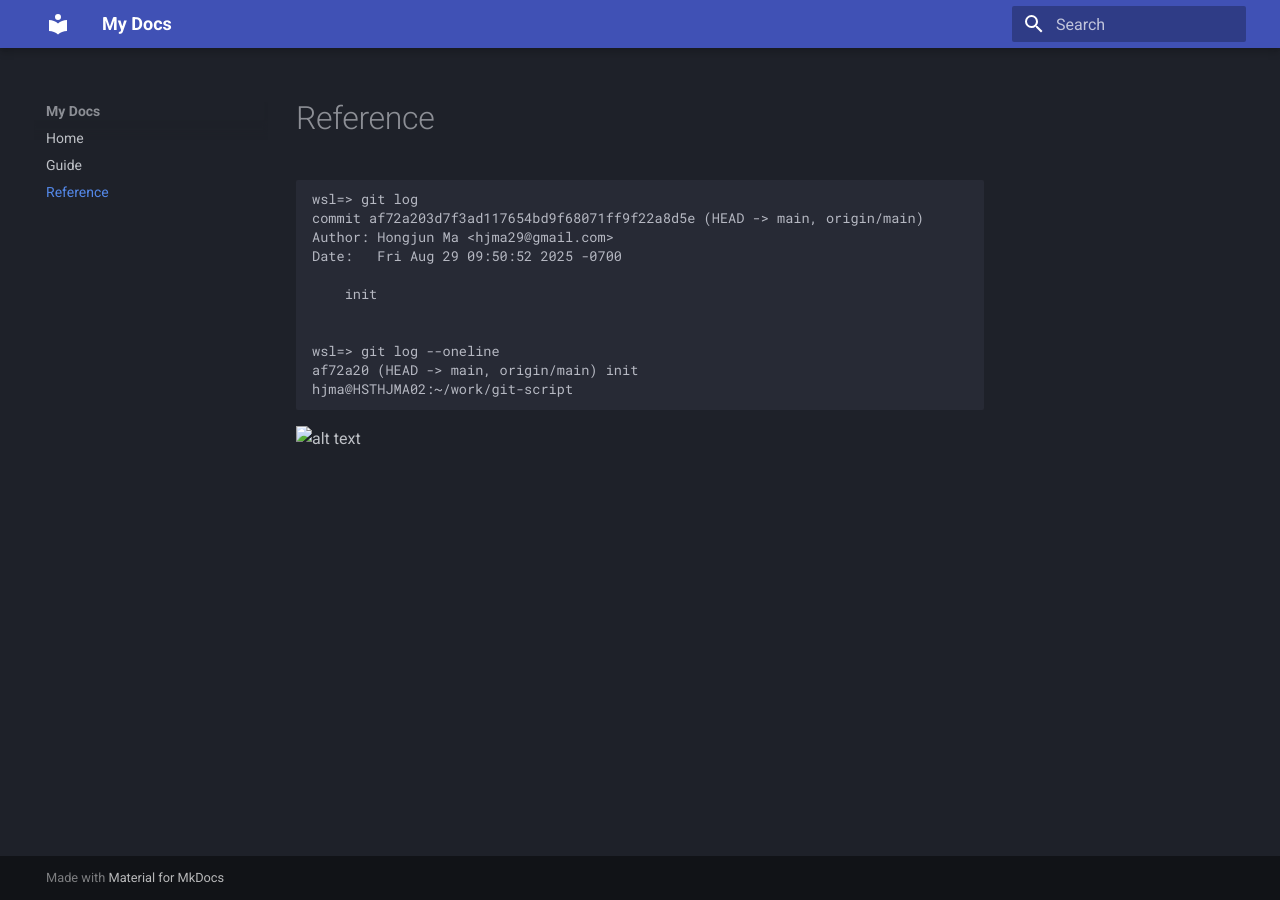
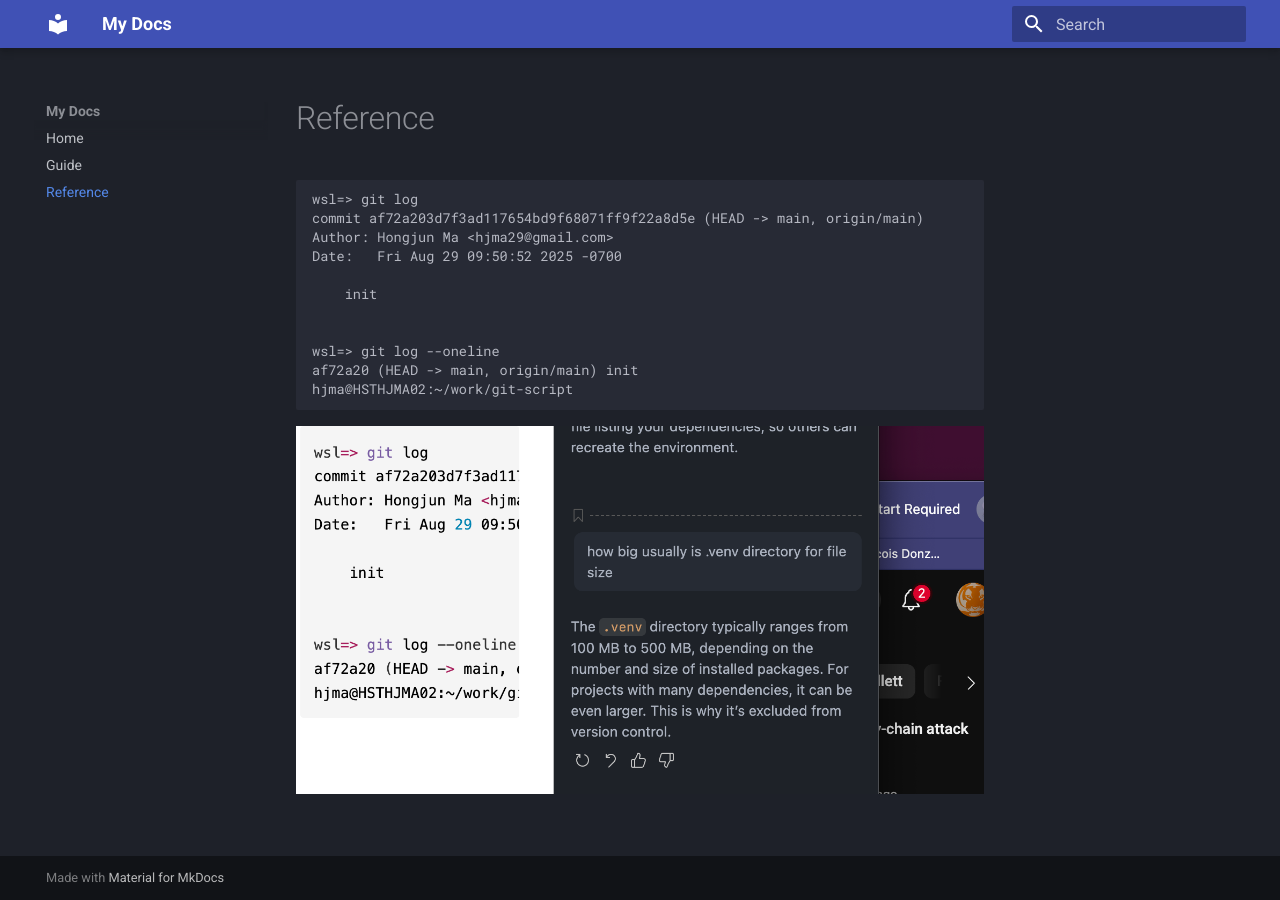
Before and after one commit to hjma29/grafana-prometheus-hpe-greenlake-com-nvidia, an MkDocs documentation site: the page built from docs/reference.md, in a window 1280 px wide. Built offline with MkDocs 1.6.1 and Material for MkDocs 9.7.7, drawn with Linux system fonts in a browser that asks for light colours.

Commit message:
250911-19:04 on hj-air15

````diff
--- a/docs/reference.md
+++ b/docs/reference.md
@@ -12,4 +12,4 @@ af72a20 (HEAD -> main, origin/main) init
 hjma@HSTHJMA02:~/work/git-script
 ```
 
-![alt text](../docs/images/image.png)
+![alt text](../images/image.png)
````
